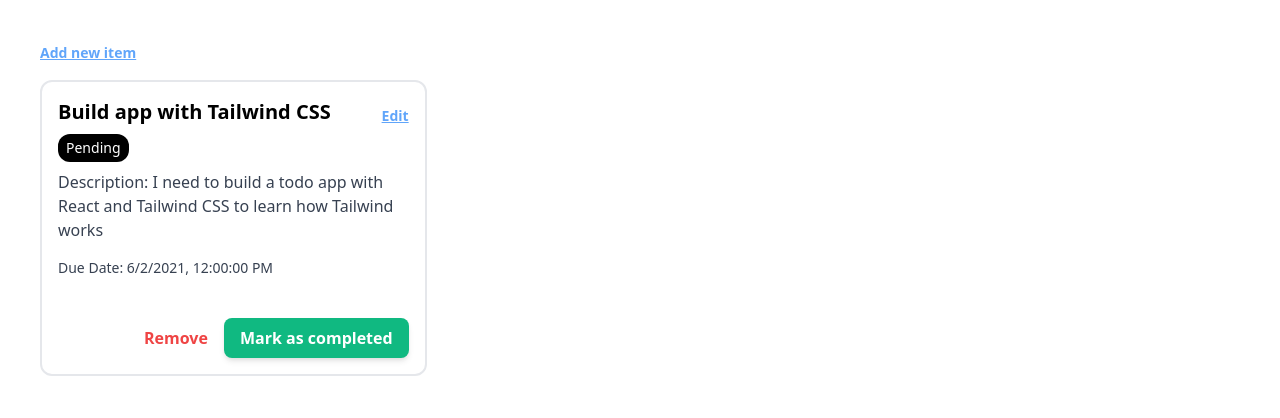
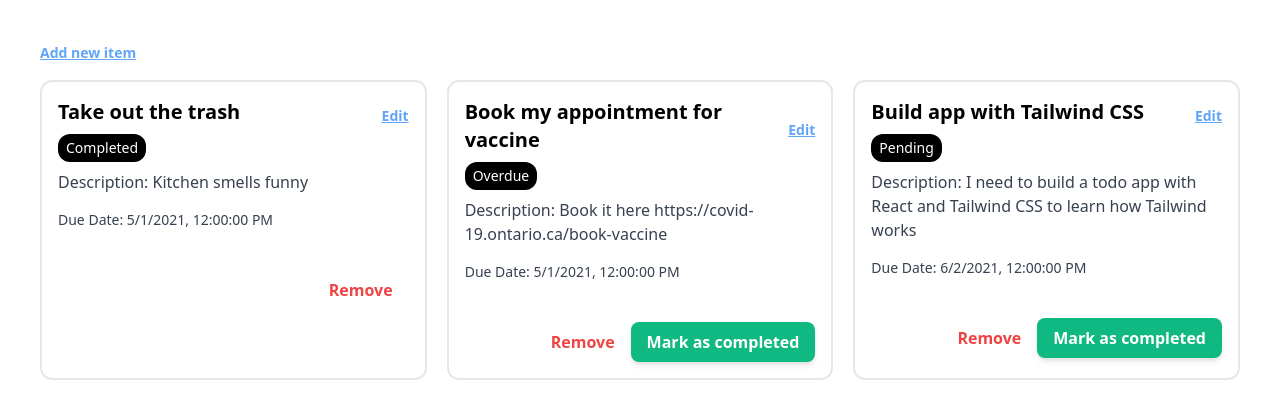
Before and after one commit to JLtheCoder/tailwind-todos, a React (Create React App) app: page / in a window 1280 px wide. Shown: the top 418 px of the page. Built offline with nearby package versions, Linux system fonts and the light colour scheme.

Commit message:
Clean up

```diff
--- a/src/App.jsx
+++ b/src/App.jsx
@@ -5,8 +5,22 @@
 
 function App() {
   const [todos, setTudos] = useState({
+    0: {
+      id: 0,
+      title: "Take out the trash",
+      description: "Kitchen smells funny",
+      dueDate: new Date("2021-05-01T12:00:00"),
+      completed: true,
+    },
     1: {
       id: 1,
+      title: "Book my appointment for vaccine",
+      description: "Book it here https://covid-19.ontario.ca/book-vaccine",
+      dueDate: new Date("2021-05-01T12:00:00"),
+      completed: false,
+    },
+    2: {
+      id: 2,
       title: "Build app with Tailwind CSS",
       description:
         "I need to build a todo app with React and Tailwind CSS to learn how Tailwind works",
--- a/src/components/foundation/Button.jsx
+++ b/src/components/foundation/Button.jsx
@@ -1,6 +1,6 @@
 import PropTypes from "prop-types";
 
-const ButtonThemes = ["success", "warning"];
+const buttonThemes = ["success", "warning", "link"];
 
 function Button({ children, onClick, theme = "success" }) {
   const baseTheme = "font-semibold rounded-lg focus:outline-none";
@@ -25,6 +25,7 @@
 }
 
 Button.propTypes = {
+  theme: PropTypes.oneOf(buttonThemes),
   children: PropTypes.string.isRequired,
   onClick: PropTypes.func,
 };
--- a/src/components/shared/SaveTodo.jsx
+++ b/src/components/shared/SaveTodo.jsx
@@ -7,7 +7,14 @@
 import Button from "../foundation/Button";
 import Modal from "./Modal";
 
-function SaveTodo({ linkText, todoId, title, description, dueDate, onSave }) {
+function SaveTodo({
+  linkText,
+  todoId,
+  title = "",
+  description = "",
+  dueDate,
+  onSave,
+}) {
   const formattedDueDate = format(
     dueDate ?? new Date(),
     "yyyy-MM-dd'T'HH:mm:ss"
--- a/src/components/shared/Todo.jsx
+++ b/src/components/shared/Todo.jsx
@@ -1,4 +1,5 @@
 import PropTypes from "prop-types";
+import { isPast } from "date-fns";
 import Card from "../foundation/Card";
 import Header from "../foundation/Header";
 import Badge from "../foundation/Badge";
@@ -16,7 +17,7 @@
     return todoStatus.COMPLETED;
   }
 
-  return todoStatus.PENDING;
+  return isPast(dueDate) ? todoStatus.OVERDUE : todoStatus.PENDING;
 }
 
 function Todo({
```
